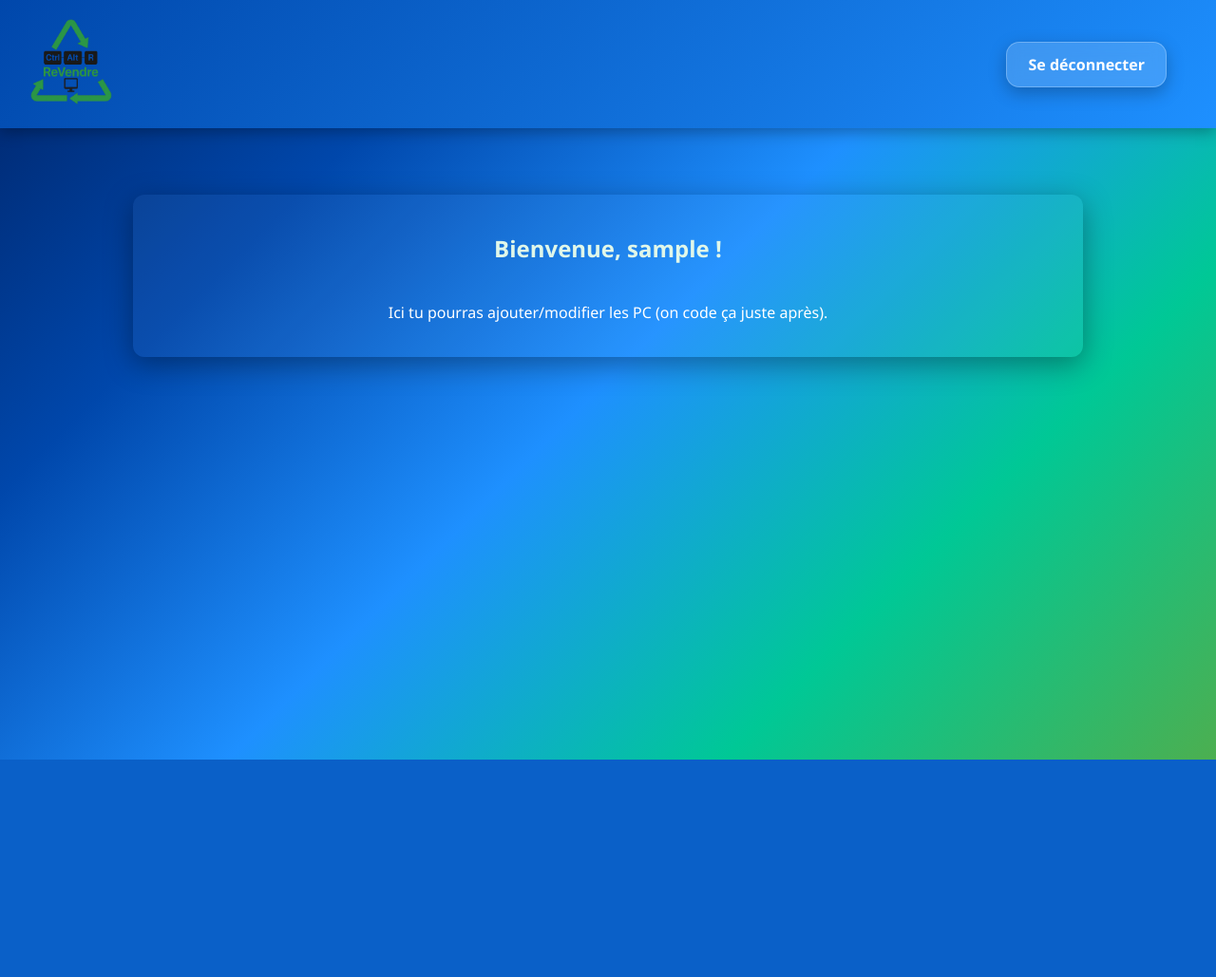
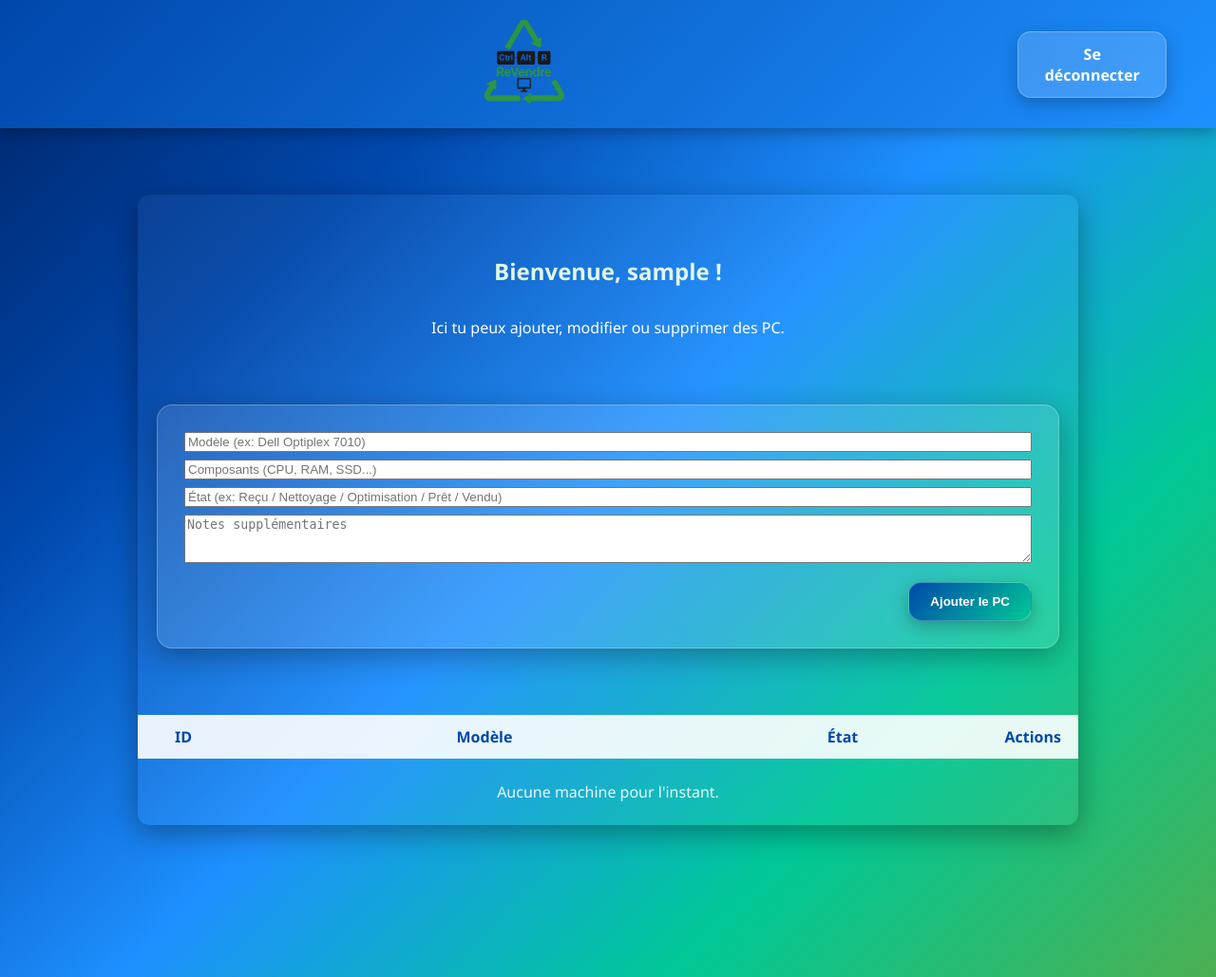
Before and after one commit to Pier-Alexis/Ctrl-Alt-Revendre, a Flask app: page /dashboard in a window 1280 px wide. Shown: the whole page at 95% size. Before the commit the page ends 800 px from the top, so only its background shows below. Run offline with Flask 3, Linux system fonts and the light colour scheme; the visitor is signed in with stand-in values (Sample User, id 1).

Commit message:
Update dashboard.html

```diff
--- a/templates/dashboard.html
+++ b/templates/dashboard.html
@@ -3,11 +3,12 @@
 <head>
   <meta charset="utf-8">
   <title>Dashboard - Ctrl+Alt+ReVendre</title>
+  <meta name="viewport" content="width=device-width,initial-scale=1">
   <link rel="stylesheet" href="{{ url_for('static', filename='style.css') }}">
 </head>
 <body class="otherpage">
   <header class="header">
-    <div class="logo-container">
+    <div class="logo-container container">
       <img src="{{ url_for('static', filename='logo.png') }}" class="logo" alt="logo">
     </div>
     <div style="padding-right:20px;">
@@ -15,10 +16,62 @@
     </div>
   </header>
 
-  <main class="content">
+  <main class="content container">
     <div class="table-container">
-      <h2 style="padding:20px; color: #e0f7e9">Bienvenue, {{ user }} !</h2>
-      <p style="padding-bottom:20px">Ici tu pourras ajouter/modifier les PC (on code ça juste après).</p>
+      {% with messages = get_flashed_messages(with_categories=true) %}
+        <div style="padding:16px;">
+        {% for cat, msg in messages %}
+          <div class="flash {{ cat }}">{{ msg }}</div>
+        {% endfor %}
+        </div>
+      {% endwith %}
+
+      <h2 style="padding:12px 20px; color: #e0f7e9;">Bienvenue, {{ user }} !</h2>
+      <p style="padding:0 20px 20px 20px;">Ici tu peux ajouter, modifier ou supprimer des PC.</p>
+
+      <!-- Formulaire d'ajout -->
+      <div style="padding: 0 20px 20px 20px;">
+        <form method="POST" class="login-box" style="max-width:100%;">
+            <div style="display:flex; flex-direction:column; gap:8px;">
+                <input name="modele" placeholder="Modèle (ex: Dell Optiplex 7010)" required>
+                <input name="composants" placeholder="Composants (CPU, RAM, SSD...)" >
+                <input name="etat" placeholder="État (ex: Reçu / Nettoyage / Optimisation / Prêt / Vendu)" >
+                <textarea name="notes" placeholder="Notes supplémentaires" rows="3"></textarea>
+                <div style="display:flex; gap:10px; justify-content:flex-end;">
+                    <button type="submit" class="btn add-button">Ajouter le PC</button>
+                </div>
+            </div>
+        </form>
+      </div>
+
+      <!-- Liste -->
+      <div>
+        <div class="table-header">
+            <div>ID</div>
+            <div>Modèle</div>
+            <div>État</div>
+            <div style="text-align:right">Actions</div>
+        </div>
+
+        {% for pc in computers %}
+        <div class="table-row">
+            <div style="font-weight:700;">{{ pc.id }}</div>
+            <div>
+                <div style="font-weight:700;">{{ pc.modele }}</div>
+                <div style="opacity:0.85; font-size:13px;">{{ pc.composants }}{% if pc.notes %} — {{ pc.notes }}{% endif %}</div>
+            </div>
+            <div style="font-weight:600;">{{ pc.etat }}</div>
+            <div class="row-actions">
+                <a class="small-btn btn" href="{{ url_for('edit', pc_id=pc.id) }}">Modifier</a>
+                <form method="POST" action="{{ url_for('delete', pc_id=pc.id) }}" style="display:inline;">
+                    <button class="small-btn btn" onclick="return confirm('Supprimer ce PC ?');" type="submit">Supprimer</button>
+                </form>
+            </div>
+        </div>
+        {% else %}
+        <div style="padding:24px; color: rgba(255,255,255,0.9)">Aucune machine pour l'instant.</div>
+        {% endfor %}
+      </div>
     </div>
   </main>
 </body>
```
